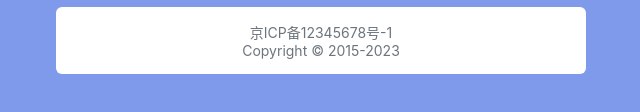
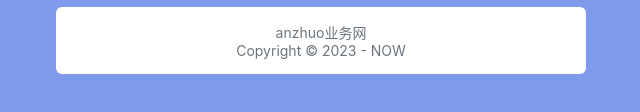
Before and after one commit to anzhuo114514/yongjiu-www, a plain HTML site: page index.html in a window 1280 px wide. Shown: the part 396-508 px from the top of the page, 319-959 px from the left. Drawn offline with Linux system fonts and the light colour scheme.

Commit message:
Update index.html

```diff
--- a/index.html
+++ b/index.html
@@ -69,8 +69,8 @@
 </ul>
 </div>
 <div class="field foot">
-<p><a href rel="nofollow" target="_blank">京ICP备12345678号-1</a></p>
-<p>Copyright © 2015-2023 </p>
+<p><a href rel="nofollow" target="_blank">anzhuo业务网</a></p>
+<p>Copyright © 2023 - NOW </p>
 </div>
 </div>
 <script language="javascript" type="d53f02e60c738cc670ba2c30-text/javascript">
```
